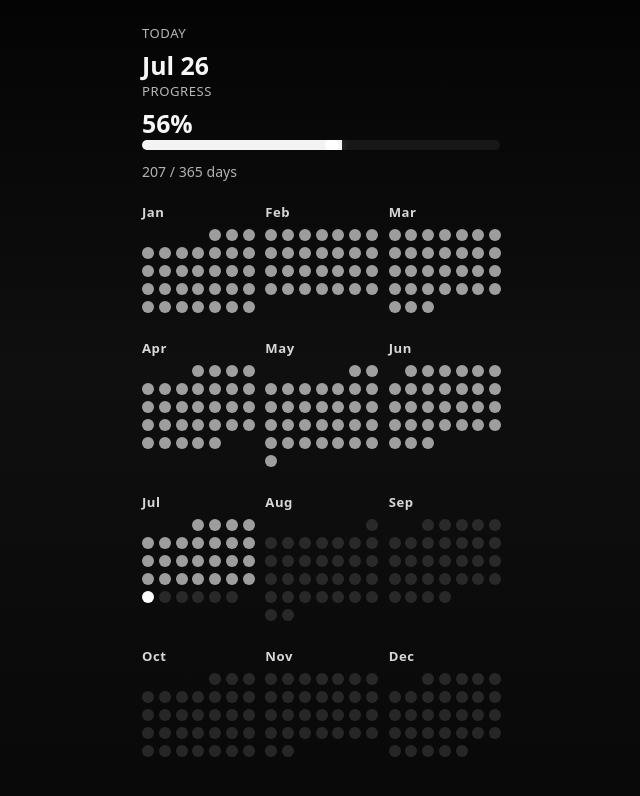
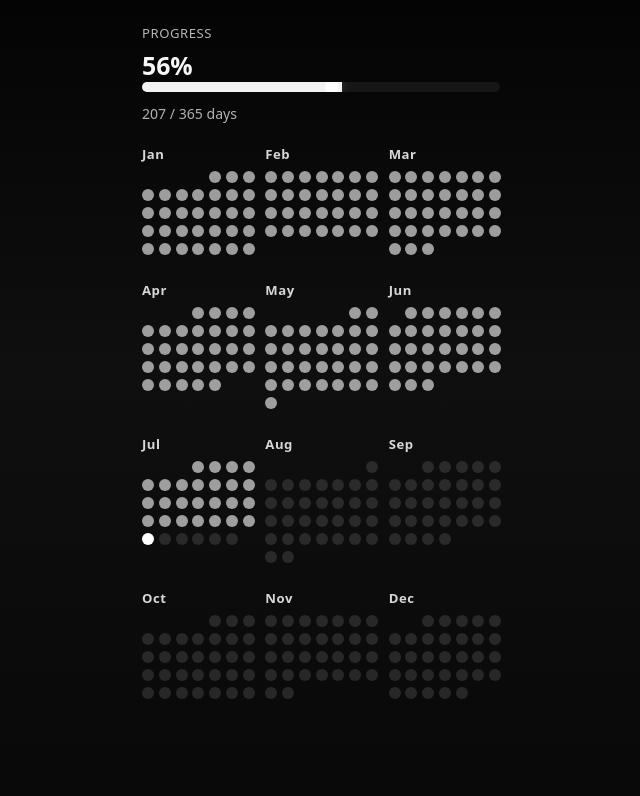
Before and after one commit to 3He-NSF/wallpaper, a website: page index.html in a window 1280 px wide. Shown: the whole page, without its empty margins (319-959 px from the left). Drawn offline with Linux system fonts and the light colour scheme.

Commit message:
Remove TODAY section from index.html

```diff
--- a/index.html
+++ b/index.html
@@ -11,10 +11,6 @@
     <section class="hero">
       <div class="progress-panel">
         <div class="progress-header">
-          <div>
-            <p class="small-label">TODAY</p>
-            <p id="todayLabel" class="value">--</p>
-          </div>
           <div>
             <p class="small-label">PROGRESS</p>
             <p id="percentLabel" class="value">--%</p>
@@ -74,7 +70,6 @@
       const daysInYear = isLeap ? 366 : 365;
       const percent = Math.floor((dayOfYear / daysInYear) * 100);
 
-      document.getElementById('todayLabel').textContent = `${monthNames[now.getMonth()]} ${now.getDate()}`;
       document.getElementById('percentLabel').textContent = `${percent}%`;
       document.getElementById('progressDetail').textContent = `${dayOfYear} / ${daysInYear} days`;
 
```
